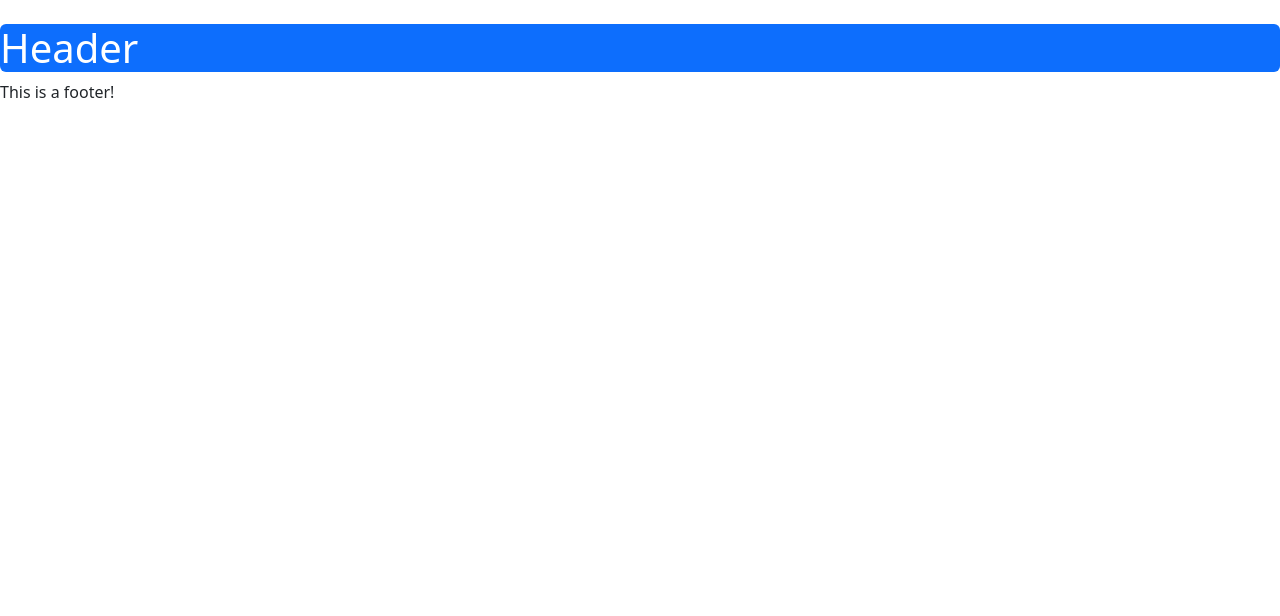
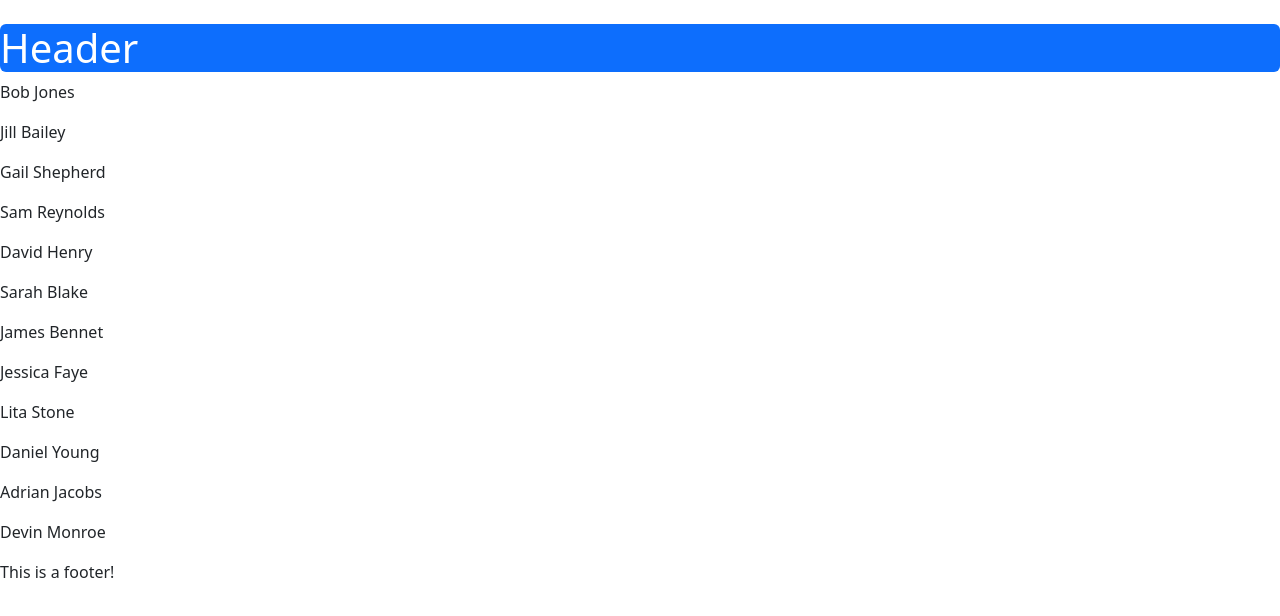
Before and after one commit to jupitters/team-member-allocation, a React (Vite) app: page / in a window 1280 px wide. Shown: the top 616 px of the page. Built offline with nearby package versions, Linux system fonts and the light colour scheme.

Commit message:
correction on employee

```diff
--- a/src/Employees.jsx
+++ b/src/Employees.jsx
@@ -2,6 +2,7 @@ import React from 'react'
 import { useState } from 'react';
 
 const Employees = () => {
+
     const [employees, setEmployees] = useState([{
     id: 1,
     fullName: "Bob Jones",
@@ -90,9 +91,9 @@ const Employees = () => {
   return (
     <main>
         {
-            employees.map((employee) => {
+            employees.map((employee) => (
                 <p>{employee.fullName}</p>
-            })
+            ))
         }
     </main>
   )
```
